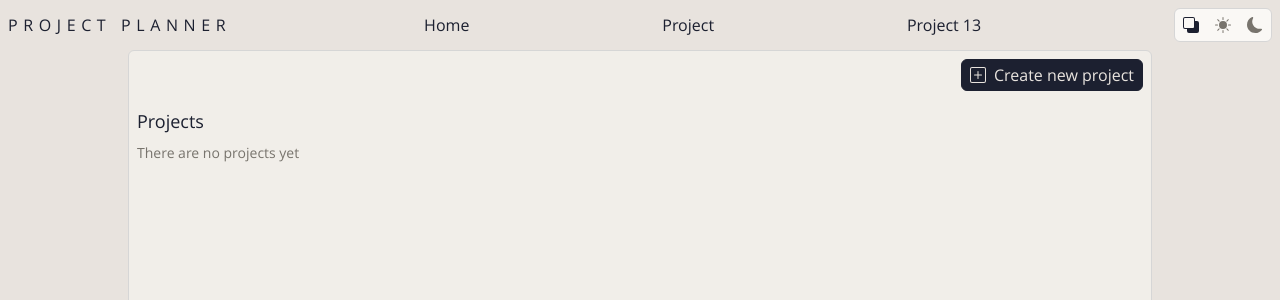
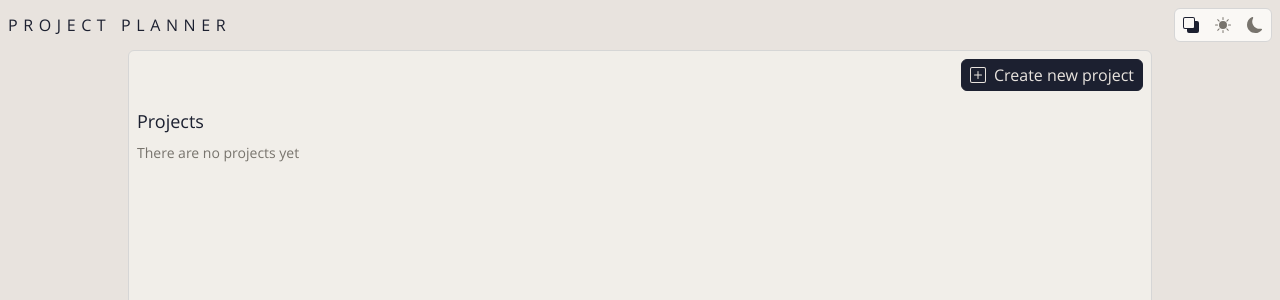
Before and after one commit to Amater-AK/Personal-Project-Planner, a React (Vite) app: page / in a window 1280 px wide. Shown: the top 300 px of the page. Built offline with nearby package versions, Linux system fonts and the light colour scheme.

Commit message:
Remove links from Header

```diff
--- a/src/shared/components/Header.tsx
+++ b/src/shared/components/Header.tsx
@@ -1,19 +1,11 @@
-import { NavLink } from "react-router";
-
 import { Logo } from "./Logo";
 import { ThemeSelector } from "./ThemeSelector";
-
-import { ROUTE_PATHS } from "@/app/router/paths";
 
 export function Header() {
     return (
         <header className="flex justify-between items-center gap-6 p-2">
             <Logo />
 
-            <NavLink to={ROUTE_PATHS.HOME}>Home</NavLink>
-            <NavLink to={ROUTE_PATHS.PROJECT}>Project</NavLink>
-            <NavLink to={`${ROUTE_PATHS.PROJECT}/13`}>Project 13</NavLink>
-
             <ThemeSelector />
         </header>
     );
```
